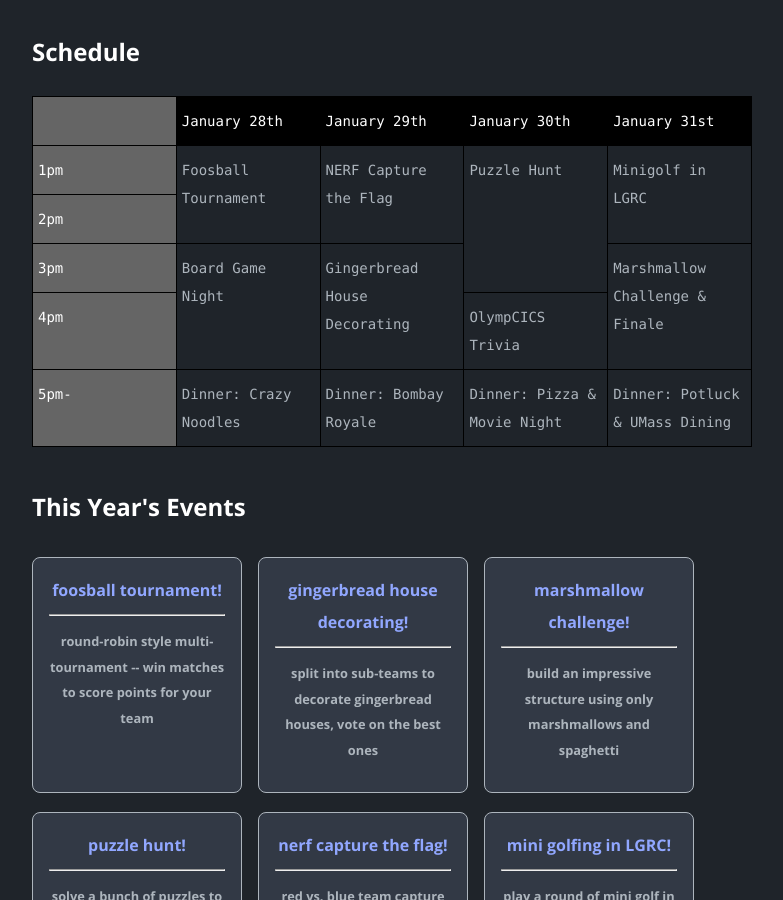
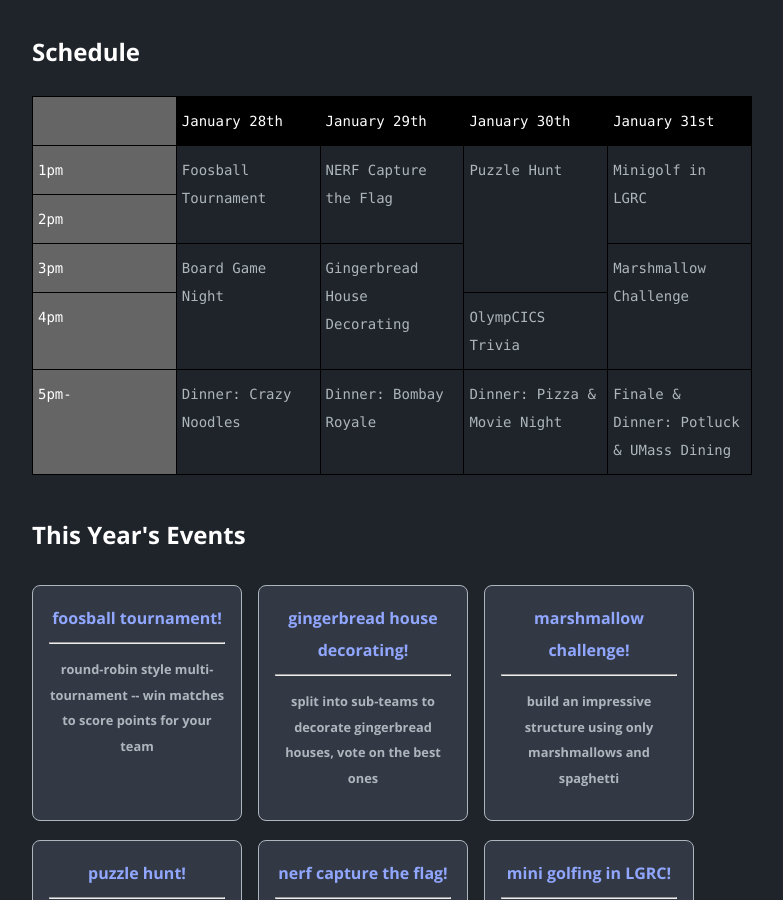
Before and after one commit to olympcics/olympcics.github.io, a Jekyll site: the page built from index.md, in a window 1280 px wide and 900 px high, scrolled down 1145 px. Shown: the whole window, without its empty margins (248-1031 px from the left). Built offline with Jekyll 4.4.1, drawn with Linux system fonts in a browser that asks for light colours.

Commit message:
Update home.html

```diff
--- a/_layouts/home.html
+++ b/_layouts/home.html
@@ -68,7 +68,7 @@ layout: default
     <td class="tg-l5vm">3pm</td>
     <td class="tg-sej6" rowspan="2"><span style="font-weight:normal;font-style:normal">Board Game Night</span></td>
     <td class="tg-sej6" rowspan="2"><span style="font-weight:normal;font-style:normal">Gingerbread House Decorating</span></td>
-    <td class="tg-sej6" rowspan="2">Marshmallow Challenge &amp; Finale</td>
+    <td class="tg-sej6" rowspan="2">Marshmallow Challenge</td>
   </tr>
   <tr>
     <td class="tg-l5vm">4pm</td>
@@ -79,7 +79,7 @@ layout: default
     <td class="tg-sej6">Dinner: Crazy Noodles</td>
     <td class="tg-sej6">Dinner: Bombay Royale</td>
     <td class="tg-sej6">Dinner: Pizza &amp; Movie Night</td>
-    <td class="tg-sej6"><span style="font-weight:normal;font-style:normal">Dinner: Potluck & UMass Dining</span></td>
+    <td class="tg-sej6"><span style="font-weight:normal;font-style:normal">Finale &amp; Dinner: Potluck & UMass Dining</span></td>
   </tr>
 </tbody>
 </table></div>
```
